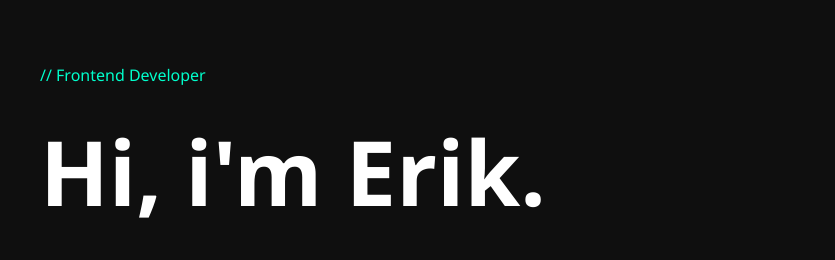
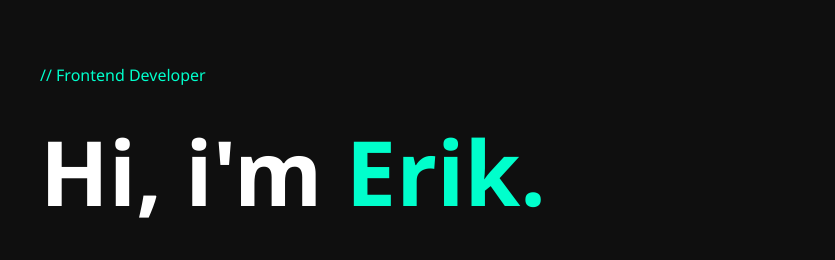
Before and after one commit to Eri-k416/portofolio-erik, a plain HTML site: page index.html in a window 1280 px wide. Shown: the part 96-356 px from the top of the page, 0-835 px from the left. Drawn offline with Linux system fonts and the light colour scheme.

Commit message:
small fix on class nama

```diff
--- a/index.html
+++ b/index.html
@@ -19,7 +19,7 @@
         <section class="hero">
             <div>
                 <p class="label">// Frontend Developer</p>
-                <h1>Hi, i'm <span id="nama">Erik.</span></h1>
+                <h1>Hi, i'm <span class="nama">Erik.</span></h1>
                 <p>
                     Lorem ipsum dolor sit amet consectetur adipisicing elit.
                     A non minus libero accusamus.
```
